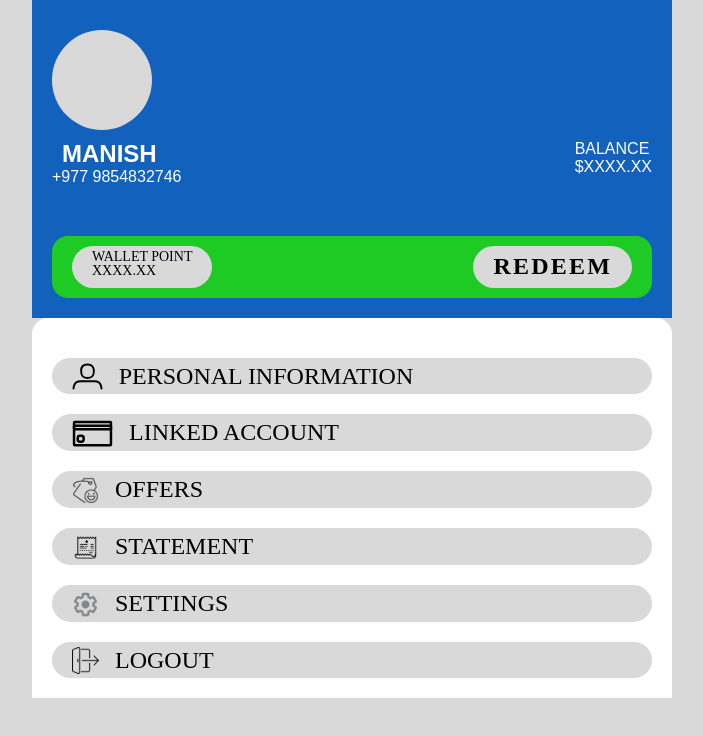
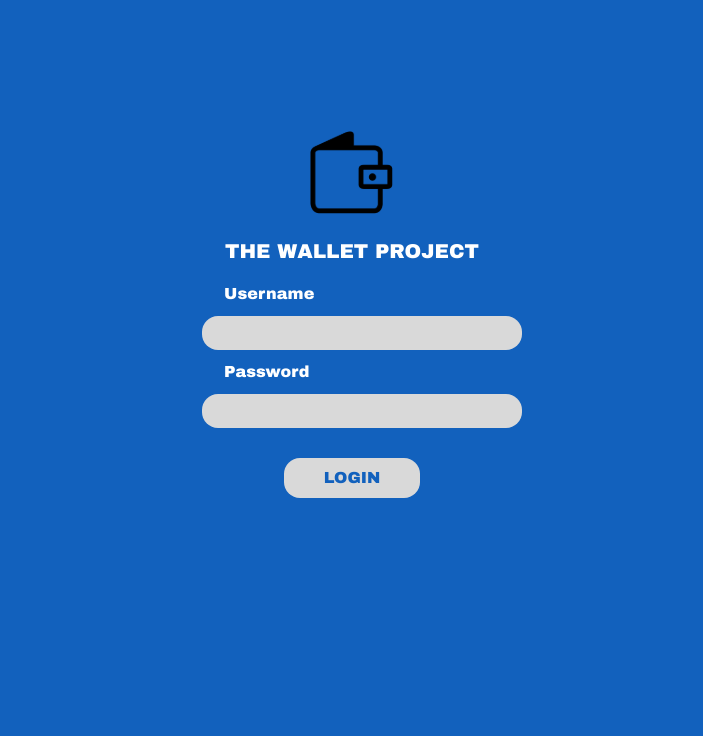
Before and after one commit to manishghim/CouponWallet, a React (Vite) app: page /login in a window 1280 px wide. Shown: the top 736 px of the page, without its empty margins (288-991 px from the left). Built offline with nearby package versions, Linux system fonts and the light colour scheme; a web font is replaced by a local one.

Commit message:
add routes

```diff
--- a/package.json
+++ b/package.json
@@ -11,7 +11,8 @@
   },
   "dependencies": {
     "react": "^18.2.0",
-    "react-dom": "^18.2.0"
+    "react-dom": "^18.2.0",
+    "react-router-dom": "^6.14.0"
   },
   "devDependencies": {
     "@types/react": "^18.0.37",
--- a/src/App.jsx
+++ b/src/App.jsx
@@ -1,15 +1,23 @@
-// import Coupon from "@/views/Coupon"
-// import Login from "@/views/Login"
+import { Routes, Route } from "react-router-dom";
+import Coupon from "@/views/Coupon";
+import Login from "@/views/Login";
 import Profile from "@/views/Profile";
+import NotFound from "@/views/NotFound";
+import PrivateRoute from "./components/PrivateRoute";
 
 import "@sass/_main.scss";
 
 const App = () => {
   return (
     <>
-      {/* <Coupon /> */}
-      {/* <Login /> */}
-      <Profile />
+      <Routes>
+        <Route element={<PrivateRoute />}>
+          <Route path="/" element={<Profile />} />
+          <Route path="coupon" element={<Coupon />} />
+        </Route>
+        <Route path="login" element={<Login />} />
+        <Route path="*" element={<NotFound />} />
+      </Routes>
     </>
   );
 };
--- /dev/null
+++ b/src/components/PrivateRoute.jsx
@@ -0,0 +1,10 @@
+import React from "react";
+import { getFromLocalStorage } from "../utils/util";
+import { Navigate, Outlet } from "react-router-dom";
+
+const PrivateRoute = () => {
+  const isLoggedIn = getFromLocalStorage("isLoggedIn");
+  return isLoggedIn ? <Outlet /> : <Navigate to="/login" />;
+};
+
+export default PrivateRoute;
--- /dev/null
+++ b/src/utils/util.js
@@ -0,0 +1,12 @@
+export const getRandomNumber = () => {
+  return Math.floor(1000 + Math.random() * 9000);
+};
+
+export const saveToLocalStorage = (key, value) => {
+  localStorage.setItem(key, JSON.stringify(value));
+};
+
+export const getFromLocalStorage = (key) => {
+  var value = localStorage.getItem(key);
+  return JSON.parse(value);
+};
--- a/src/views/Coupon/index.jsx
+++ b/src/views/Coupon/index.jsx
@@ -1,41 +1,70 @@
-import React, { useState } from 'react'
-import CouponCard from '@components/CouponCard'
-import Modal from '@components/Modal'
+import React, { useState } from "react";
+import CouponCard from "@components/CouponCard";
+import Modal from "@components/Modal";
 
-import Cinema from "@images/cinema.svg"
-import Plane from "@images/plane.svg"
-import BigMart from "@images/big_mart.svg"
-import Goldstar from "@images/goldstar.svg"
+import Cinema from "@images/cinema.svg";
+import Plane from "@images/plane.svg";
+import BigMart from "@images/big_mart.svg";
+import Goldstar from "@images/goldstar.svg";
 
 import "@sass/views/_coupon.scss";
+import { getRandomNumber } from "../../utils/util";
 
 const Coupon = () => {
-	const [isOpen, setIsOpen] = useState(false)
+  const [isOpen, setIsOpen] = useState(false);
 
   const openModal = () => {
-		setIsOpen(true)
-	}
+    setIsOpen(true);
+  };
 
   const closeModal = () => {
-		setIsOpen(false)
-	}
+    setIsOpen(false);
+  };
 
   return (
-    <div className='Coupon'>
-			<div className='Coupon__container'>
-				<div className='Coupon__row' onClick={openModal}><CouponCard img={Cinema} points={200} discount={5} text="ANY CINEMAS" /></div>
-				<div className='Coupon__row' onClick={openModal}><CouponCard img={Plane} points={500} discount={10} text="PLANE TICKET" /></div>
-				<div className='Coupon__row' onClick={openModal}><CouponCard img={BigMart} points={1000} discount={12} text="BIG MART" /></div>
-				<div className='Coupon__row' onClick={openModal}><CouponCard img={Goldstar} points={1200} discount={15} text="GOLDSTAR PRODUCT" /></div>
+    <div className="Coupon">
+      <div className="Coupon__container">
+        <div className="Coupon__row" onClick={openModal}>
+          <CouponCard
+            img={Cinema}
+            points={200}
+            discount={5}
+            text="ANY CINEMAS"
+          />
+        </div>
+        <div className="Coupon__row" onClick={openModal}>
+          <CouponCard
+            img={Plane}
+            points={500}
+            discount={10}
+            text="PLANE TICKET"
+          />
+        </div>
+        <div className="Coupon__row" onClick={openModal}>
+          <CouponCard
+            img={BigMart}
+            points={1000}
+            discount={12}
+            text="BIG MART"
+          />
+        </div>
+        <div className="Coupon__row" onClick={openModal}>
+          <CouponCard
+            img={Goldstar}
+            points={1200}
+            discount={15}
+            text="GOLDSTAR PRODUCT"
+          />
+        </div>
       </div>
       <Modal isOpen={isOpen} closeModal={closeModal}>
-				<div className='Coupon__modal-content'>
+        <div className="Coupon__modal-content">
           <h2>Code</h2>
-						<p className='Coupon__modal-code'>3456</p>
+          <p className="Coupon__modal-code">{getRandomNumber()}</p>
         </div>
       </Modal>
     </div>
-  )
-}
+  );
+};
 
-export default Coupon
+export default Coupon;
--- a/src/views/Login/index.jsx
+++ b/src/views/Login/index.jsx
@@ -1,71 +1,103 @@
-import React, { useState } from 'react'
+import React, { useState } from "react";
 
-import Wallet from "@images/wallet.svg"
+import Wallet from "@images/wallet.svg";
 
 import "@sass/views/_login.scss";
+import { useNavigate } from "react-router-dom";
+import { saveToLocalStorage } from "../../utils/util";
 
 const Login = () => {
-	const [username, setUsername] = useState('')
-	const [password, setPassword] = useState('')
-	const [canSubmit, setCanSubmit] = useState(false)
-	const [error, setError] = useState({})
+  const [username, setUsername] = useState("");
+  const [password, setPassword] = useState("");
+  const [canSubmit, setCanSubmit] = useState(false);
+  const [error, setError] = useState({});
+  const navigate = useNavigate();
 
   const onUsernameInputChange = (e) => {
-		setUsername(e.target.value)
+    setError({});
+    setUsername(e.target.value);
+  };
+
+  const onPasswordInputChange = (e) => {
+    setError({});
+    setPassword(e.target.value);
+  };
+
+  const validateInput = () => {
+    let error = {};
+    if (username === "") {
+      error["username"] = "Username is required";
+    }
+    if (password === "") {
+      error["password"] = "Password is required";
     }
 
-	const onPasswordInputChange = (e) => {
-		setPassword(e.target.value)
+    setError(error);
+    setCanSubmit(true);
+  };
+
+  const submitForm = () => {
+    validateInput();
+
+    if (!canSubmit) {
+      return;
     }
 
-	const validateInput = () => {
-		let error = {}
-		if (username === "") {
-			error["username"] = "Username is required"
-		}
-		if (password === "") {
-			error["password"] = "Password is required"
+    //Currently not implementing in the backend
+    let error = {};
+    if (username !== "manish" || password != "12345678") {
+      error["login"] = "Invalid username or password";
+      setError(error);
+      setCanSubmit(false);
+      return;
     }
 
-		setError(error)
-		setCanSubmit(true)
-	}
-
-	const submitForm = () => {
-		validateInput()
-
-		if (!canSubmit){
-			return
-		}
-
-		console.log("Success")
-	}
+    saveToLocalStorage("isLoggedIn", true);
+    navigate("/");
+  };
 
   return (
-    <div className='Login'>
-			<div className='Login__container'>
-				<div className='Login__logo'>
+    <div className="Login">
+      <div className="Login__container">
+        <div className="Login__logo">
           <img src={Wallet} alt="wallet" />
         </div>
-				<div className='Login__body'>
+        <div className="Login__body">
           <h2>The Wallet Project</h2>
-					<div className='Login__row'>
+          {error.login ? (
+            <span className="Login__error">{error.login}</span>
+          ) : null}
+          <div className="Login__row">
             <p>Username</p>
-						<input type="text" name="username" id="username" onChange={onUsernameInputChange} />
-						{error.username ? <span className='Login__error'>{error.username}</span> : null}
+            <input
+              type="text"
+              name="username"
+              id="username"
+              onChange={onUsernameInputChange}
+            />
+            {error.username ? (
+              <span className="Login__error">{error.username}</span>
+            ) : null}
           </div>
-					<div className='Login__row'>
+          <div className="Login__row">
             <p>Password</p>
-						<input type="password" name="password" id="password" onChange={onPasswordInputChange}/>
-						{error.password ? <span className='Login__error'>{error.password}</span> : null}
+            <input
+              type="password"
+              name="password"
+              id="password"
+              onChange={onPasswordInputChange}
+            />
+            {error.password ? (
+              <span className="Login__error">{error.password}</span>
+            ) : null}
           </div>
-					<div className='Login__button'>
+          <div className="Login__button">
             <button onClick={submitForm}>Login</button>
           </div>
         </div>
       </div>
     </div>
-  )
-}
+  );
+};
 
-export default Login
+export default Login;
--- /dev/null
+++ b/src/views/NotFound/index.jsx
@@ -0,0 +1,7 @@
+import React from "react";
+
+const NotFound = () => {
+  return <div>This page cannot be found. Please use a valid link</div>;
+};
+
+export default NotFound;
--- a/src/views/Profile/index.jsx
+++ b/src/views/Profile/index.jsx
@@ -3,8 +3,15 @@ import React from "react";
 import Menu from "@components/Menu";
 
 import "@sass/views/_profile.scss";
+import { useNavigate } from "react-router-dom";
 
 const Profile = () => {
+  const navigate = useNavigate();
+
+  const redeemCoupon = () => {
+    navigate("/coupon");
+  };
+
   return (
     <div className="Profile">
       <div className="Profile__content">
@@ -24,7 +31,7 @@ const Profile = () => {
             <p>Wallet Point</p>
             <p>XXXX.XX</p>
           </div>
-          <div className="Profile__coupon-col">
+          <div className="Profile__coupon-col" onClick={redeemCoupon}>
             <span>Redeem</span>
           </div>
         </div>
```
Also changed, not shown: src/main.jsx (+8 -7 lines), 1 other file (tests, documents, lock files or other folders). Lines whose indentation alone changed are shown as unchanged.
